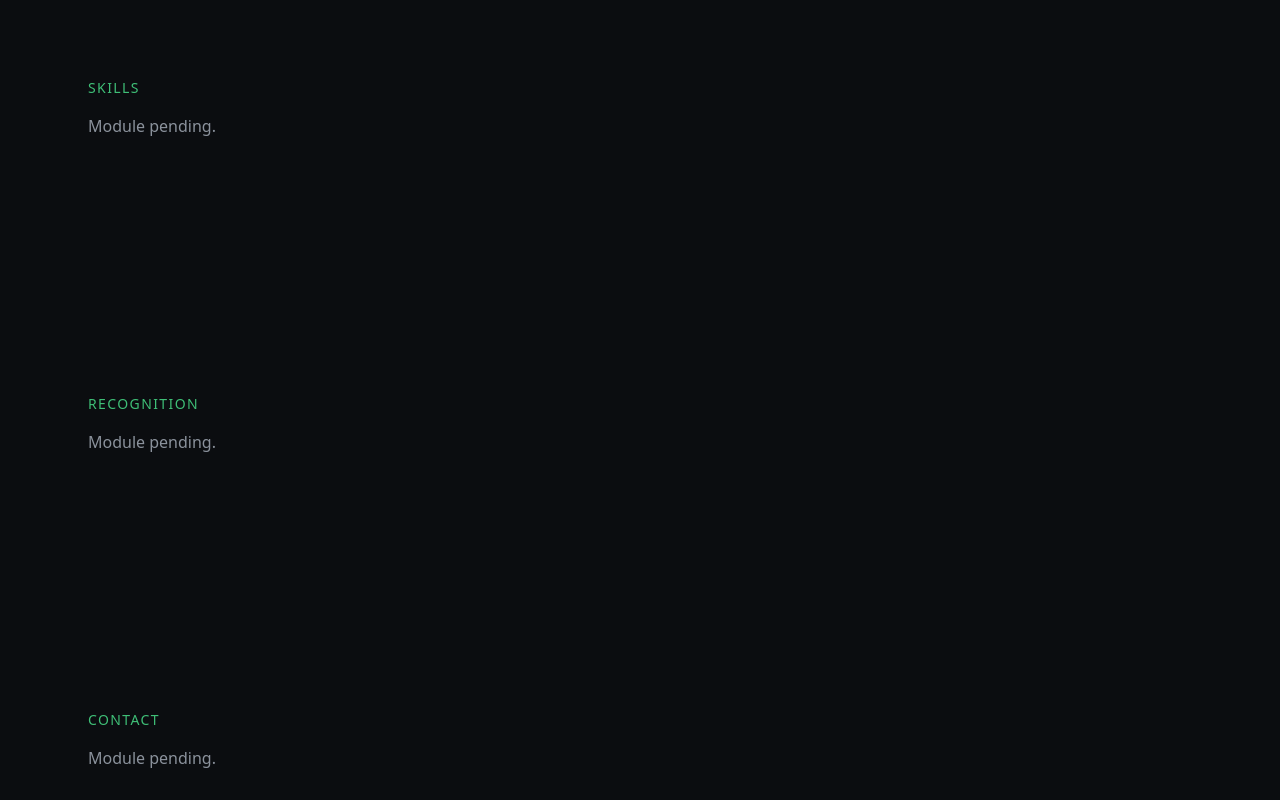
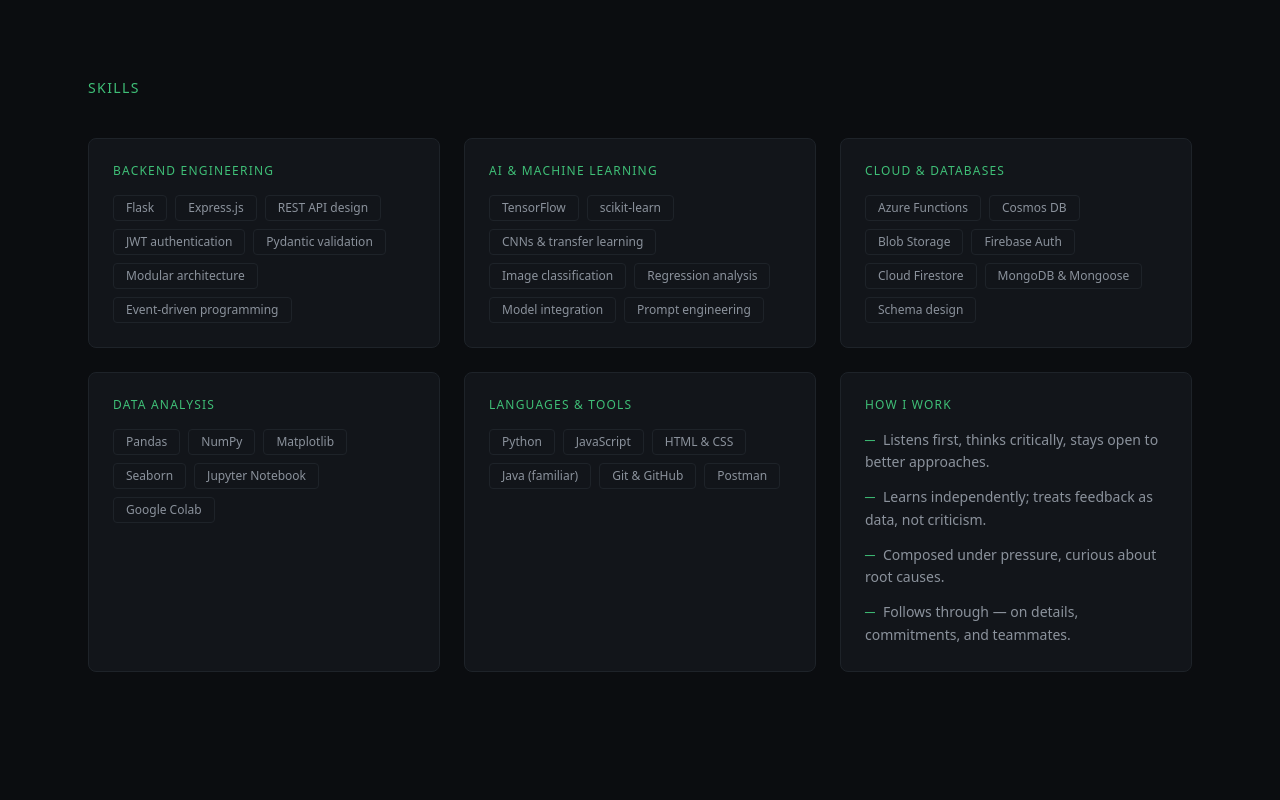
Before and after one commit to rojeanpenano/my-personal-website, a Next.js app: page / in a window 1280 px wide. Shown: the part 5960-6760 px from the top of the page. Built offline with nearby package versions, Linux system fonts and the light colour scheme.

Commit message:
feat: skills system map with how-i-work cluster

```diff
--- a/src/app/page.tsx
+++ b/src/app/page.tsx
@@ -6,9 +6,9 @@
 import ProjectCard, { type Project } from "@/components/ProjectCard";
 import Experience from "@/components/Experience";
 import Reveal from "@/components/Reveal";
+import Skills from "@/components/Skills";
 
 const SECTIONS = [
-  { id: "skills", title: "Skills" },
   { id: "recognition", title: "Recognition" },
   { id: "contact", title: "Contact" },
 ] as const;
@@ -79,6 +79,16 @@
             </Reveal>
           </div>
         </section>
+        <section id="skills" className="mx-auto max-w-6xl scroll-mt-14 px-6 py-32">
+          <h2 className="font-mono text-sm tracking-widest text-accent uppercase">
+            Skills
+          </h2>
+          <div className="mt-10">
+            <Reveal>
+              <Skills />
+            </Reveal>
+          </div>
+        </section>
         {SECTIONS.map((section) => (
           <section
             key={section.id}
--- /dev/null
+++ b/src/components/Skills.tsx
@@ -0,0 +1,119 @@
+type SkillCluster = {
+  label: string;
+  skills: readonly string[];
+};
+
+const CLUSTERS: readonly SkillCluster[] = [
+  {
+    label: "Backend engineering",
+    skills: [
+      "Flask",
+      "Express.js",
+      "REST API design",
+      "JWT authentication",
+      "Pydantic validation",
+      "Modular architecture",
+      "Event-driven programming",
+    ],
+  },
+  {
+    label: "AI & machine learning",
+    skills: [
+      "TensorFlow",
+      "scikit-learn",
+      "CNNs & transfer learning",
+      "Image classification",
+      "Regression analysis",
+      "Model integration",
+      "Prompt engineering",
+    ],
+  },
+  {
+    label: "Cloud & databases",
+    skills: [
+      "Azure Functions",
+      "Cosmos DB",
+      "Blob Storage",
+      "Firebase Auth",
+      "Cloud Firestore",
+      "MongoDB & Mongoose",
+      "Schema design",
+    ],
+  },
+  {
+    label: "Data analysis",
+    skills: [
+      "Pandas",
+      "NumPy",
+      "Matplotlib",
+      "Seaborn",
+      "Jupyter Notebook",
+      "Google Colab",
+    ],
+  },
+  {
+    label: "Languages & tools",
+    skills: [
+      "Python",
+      "JavaScript",
+      "HTML & CSS",
+      "Java (familiar)",
+      "Git & GitHub",
+      "Postman",
+    ],
+  },
+] as const;
+
+const HOW_I_WORK = [
+  "Listens first, thinks critically, stays open to better approaches.",
+  "Learns independently; treats feedback as data, not criticism.",
+  "Composed under pressure, curious about root causes.",
+  "Follows through — on details, commitments, and teammates.",
+] as const;
+
+export default function Skills() {
+  return (
+    <div className="grid gap-6 md:grid-cols-2 lg:grid-cols-3">
+      {CLUSTERS.map((cluster, index) => (
+        <div
+          key={cluster.label}
+          className="animate-fade-settle rounded-lg border border-hairline bg-surface p-6"
+          style={{ animationDelay: `${index * 0.1}s` }}
+        >
+          <h3 className="font-mono text-xs tracking-widest text-accent uppercase">
+            {cluster.label}
+          </h3>
+          <ul className="mt-4 flex flex-wrap gap-2">
+            {cluster.skills.map((skill) => (
+              <li
+                key={skill}
+                className="rounded border border-hairline px-3 py-1 font-mono text-xs text-ink-muted"
+              >
+                {skill}
+              </li>
+            ))}
+          </ul>
+        </div>
+      ))}
+
+      <div
+        className="animate-fade-settle rounded-lg border border-hairline bg-surface p-6"
+        style={{ animationDelay: `${CLUSTERS.length * 0.1}s` }}
+      >
+        <h3 className="font-mono text-xs tracking-widest text-accent uppercase">
+          How I work
+        </h3>
+        <ul className="mt-4 space-y-3">
+          {HOW_I_WORK.map((line) => (
+            <li key={line} className="text-sm leading-relaxed text-ink-muted">
+              <span aria-hidden="true" className="mr-2 text-accent">
+                ─
+              </span>
+              {line}
+            </li>
+          ))}
+        </ul>
+      </div>
+    </div>
+  );
+}
```
